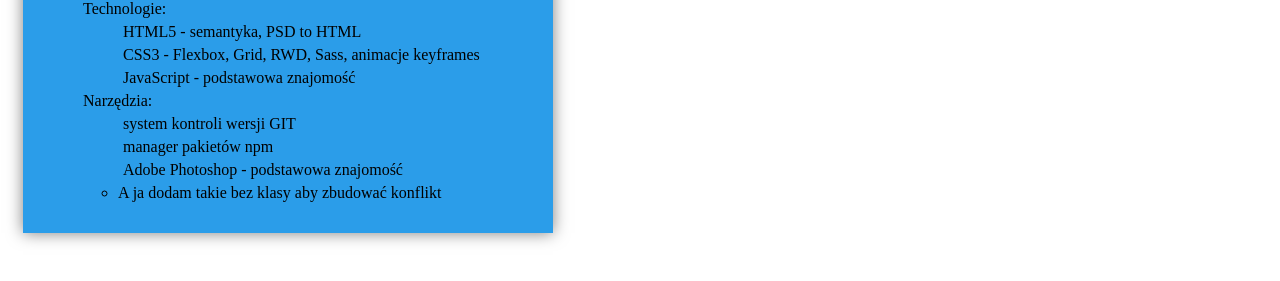
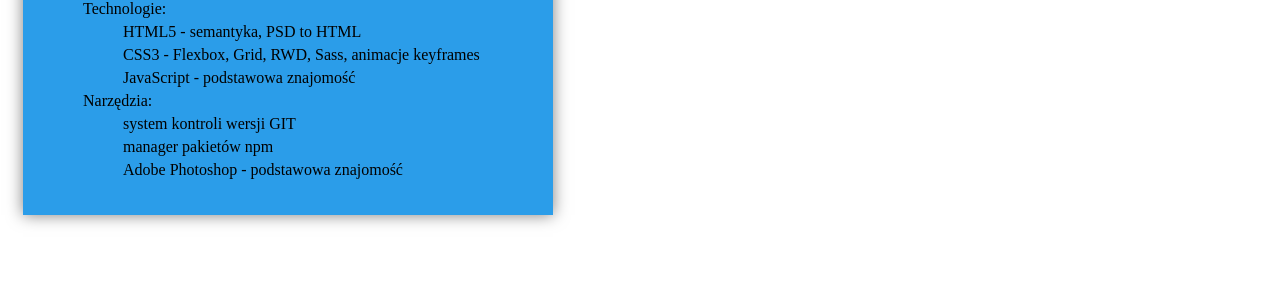
Before and after one commit to Wojciech-Kaczmarek/dev-group, a website: page index.html in a window 1280 px wide. Shown: the part 443-724 px from the top of the page. Drawn offline with Linux system fonts and the light colour scheme.

Commit message:
repair 49 conflict

```diff
--- a/index.html
+++ b/index.html
@@ -46,7 +46,6 @@
                     <li class="list__item">system kontroli wersji GIT</li>
                     <li class="list__item">manager pakietów npm</li>
                     <li class="list__item">Adobe Photoshop - podstawowa znajomość</li>
-                    <li>A ja dodam takie bez klasy aby zbudować konflikt</li>
                 </ul>
         </ul>
     </div>
```
